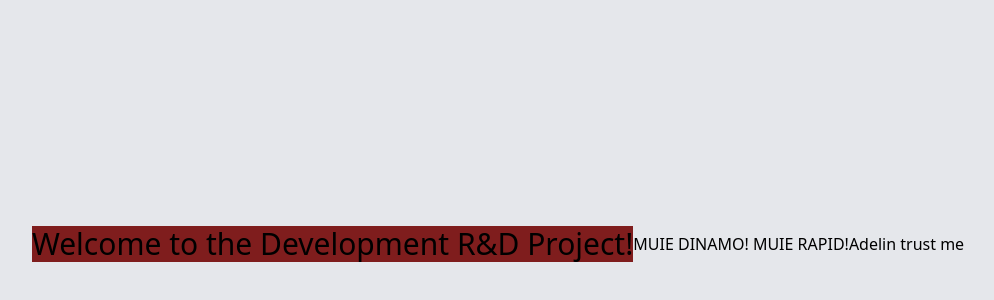
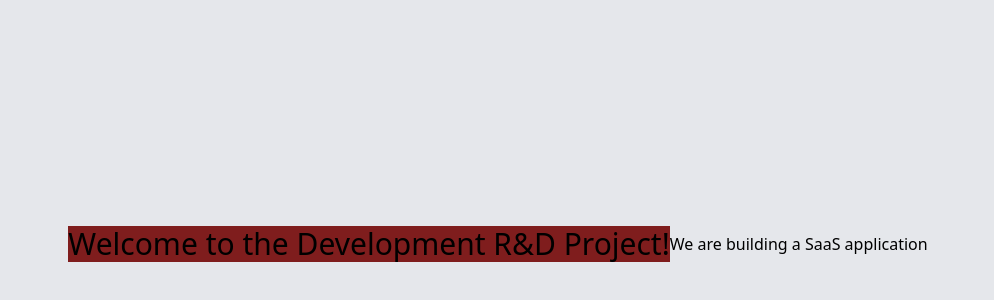
Before and after one commit to JaskaranSidhu8/R-D, a Next.js app: page / in a window 1280 px wide. Shown: the part 156-456 px from the top of the page, without its empty margins (142-1136 px from the left). Built offline with nearby package versions, Linux system fonts and the light colour scheme.

Commit message:
Update page.tsx

```diff
--- a/app/page.tsx
+++ b/app/page.tsx
@@ -9,8 +9,7 @@
     <div className='flex items-center justify-center min-h-screen shadow-ml bg-gray-200'>
       <h1 className="text-3xl text-red bg-red-900">{appTitle}</h1> {/* Display title based on environment */}
       {/* Additional static content */}
-      <p>MUIE DINAMO! MUIE RAPID!</p>
-      <p>Adelin trust me</p>
+      <p>We are building a SaaS application</p>
     </div>
   );
 };
```
